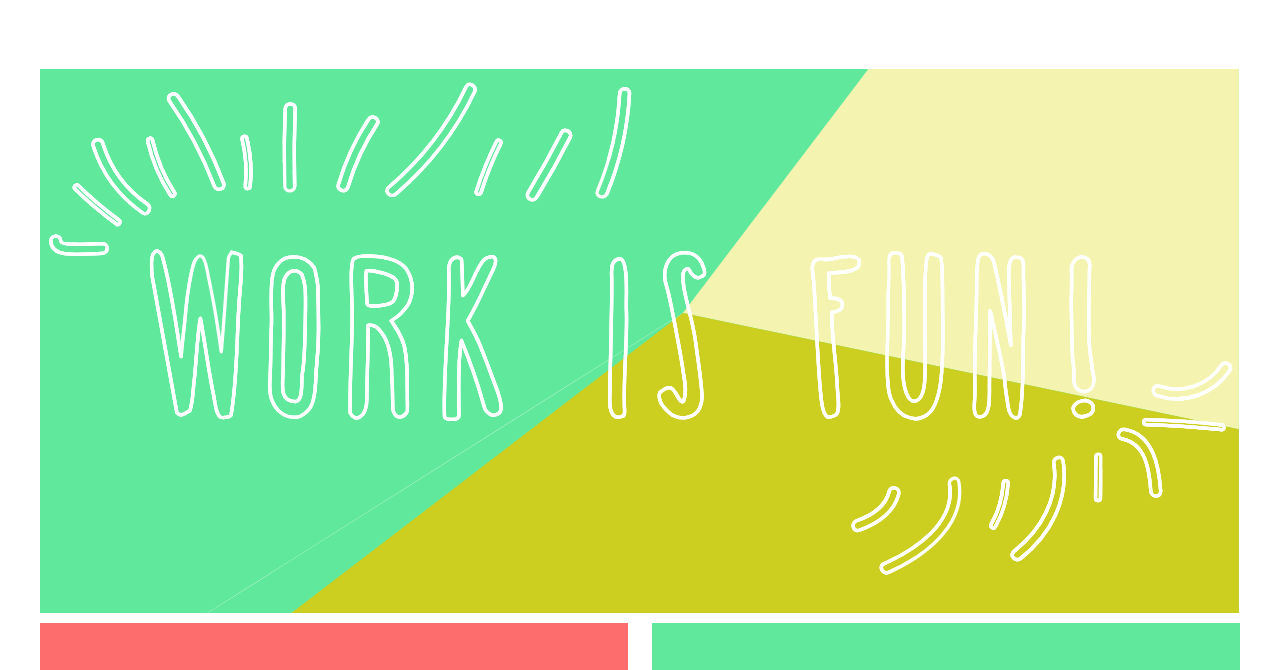
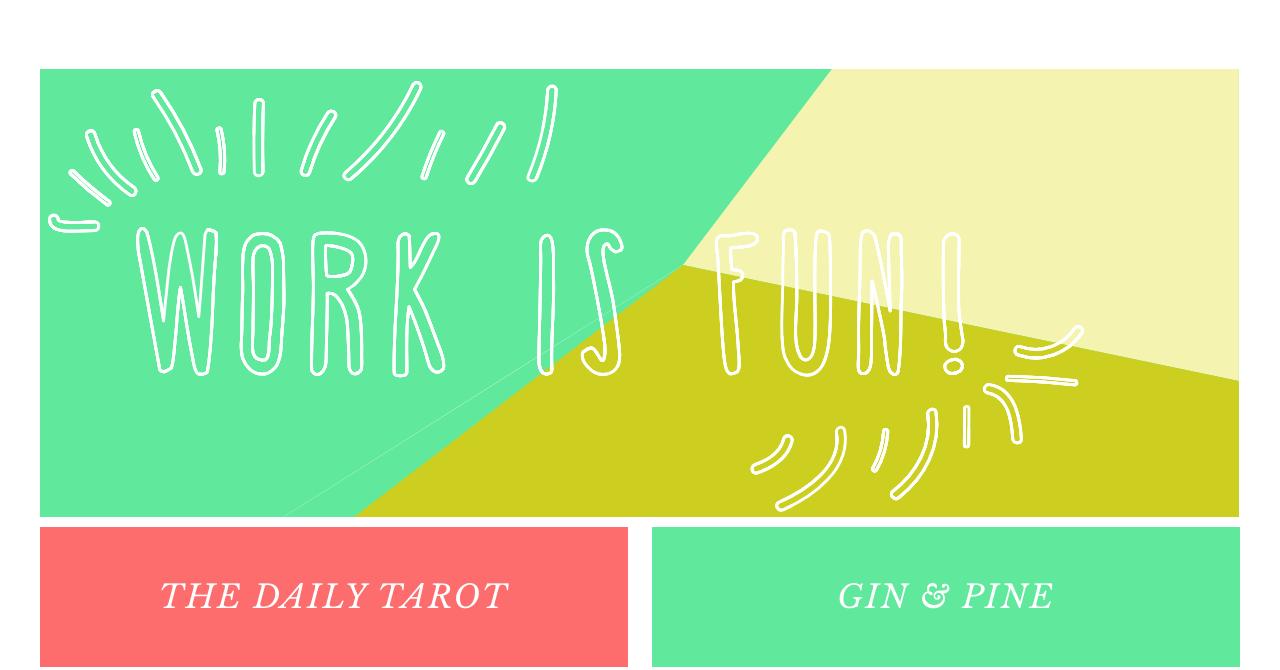
Before and after one commit to BrianaCamp/BrianaCamp.github.io, a plain HTML site: page index.html in a window 1280 px wide. Shown: the part 711-1381 px from the top of the page. Drawn offline with nearby package versions, Linux system fonts and the light colour scheme.

Commit message:
change height on svg

```diff
--- a/style.css
+++ b/style.css
@@ -350,6 +350,9 @@ img.social {
 
 @media only screen and (min-width: 1000px) {
   .work {
-    height: 34rem;
+    max-height: 34rem;
+  }
+  svg {
+    max-height: 28rem;
   }
 }
```
